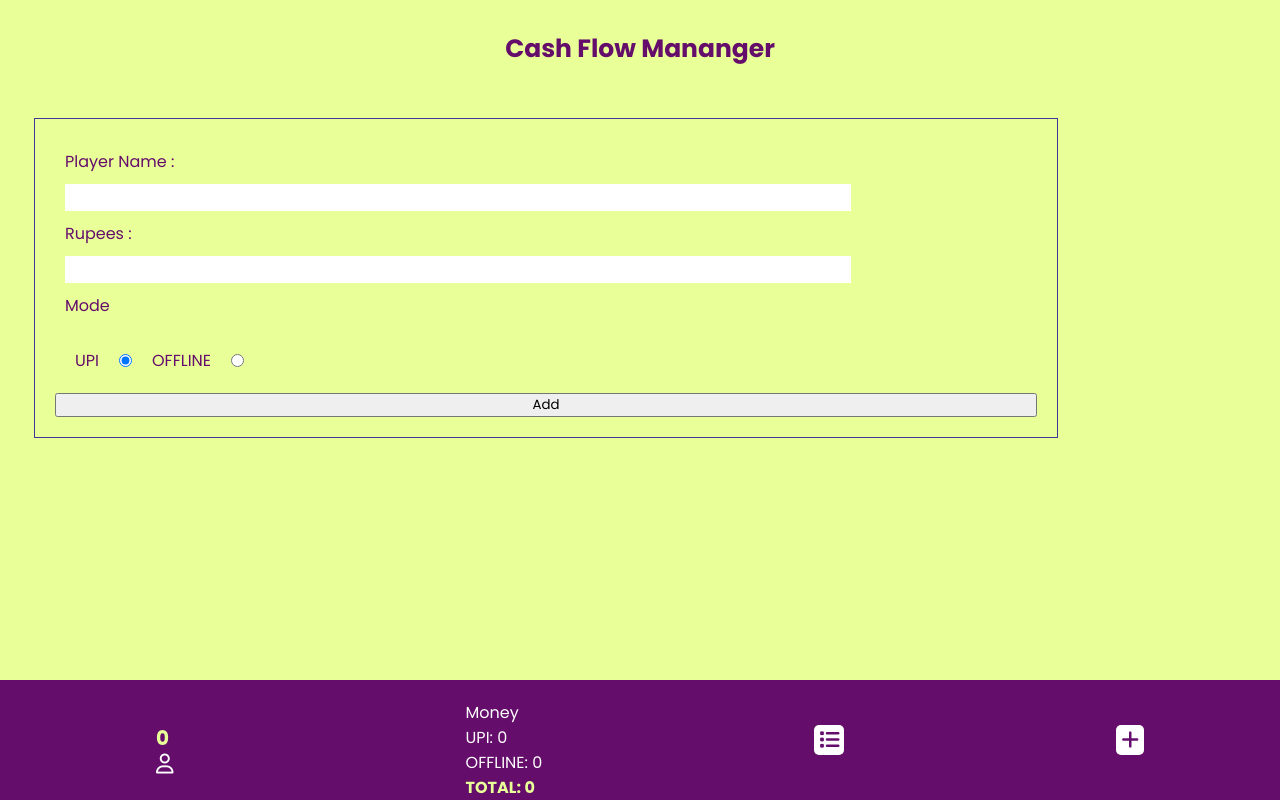
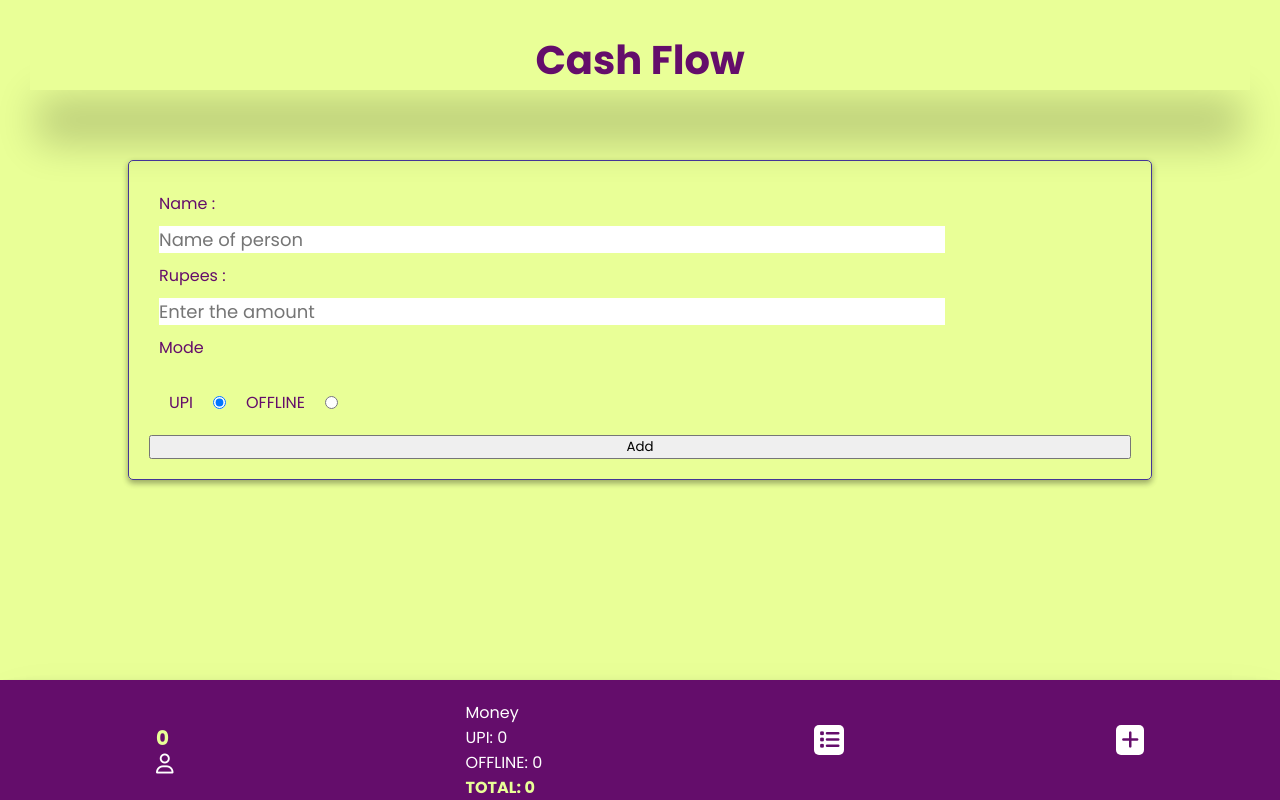
Before and after one commit to Anandkp6937/footballmaneger, a plain HTML site: page index.html in a window 1280 px wide. Drawn offline with Linux system fonts and the light colour scheme.

Commit message:
Changed the name of Project

```diff
--- a/index.html
+++ b/index.html
@@ -15,15 +15,15 @@
 <body>
 
         <!-- <header>FootBall Manager</header> -->
-         <header>Cash Flow Mananger</header>
+         <header>Cash Flow</header>
         <form action="" class="form">
             <div class="sec">
-                <label for="playerName">Player Name :</label>
-                <input type="text" name="playerName" id="pname">
+                <label for="playerName">Name :</label>
+                <input type="text" name="playerName" placeholder="Name of person" id="pname">
             </div>
            <div class="sec">
             <label for="Rupees">Rupees :</label>
-            <input type="text" name="Rupees" id="rupi">
+            <input type="text" name="Rupees" id="rupi" placeholder="Enter the amount">
            </div>
             <div class="sec">
                 <label class="moded"for="mode">Mode</label>
--- a/style.css
+++ b/style.css
@@ -15,10 +15,11 @@ body{
 
 }
 header{
-    font-size:25px;
+    font-size:40px;
     text-align: center;
     margin:30px;
     font-weight: bold;
+    box-shadow: rgba(0, 0, 0, 0.2) 0px 60px 40px -7px;
 }
 label{
     width:200px;
@@ -27,13 +28,16 @@ label{
     margin:10px;
 }
 form{
-    margin-left:34px;
-margin-top:50px;
+position: absolute;
+top:20%;
+left:10%;
 padding:20px;
 border:1px solid rgb(68, 54, 151);
 display: flex;
 flex-direction: column;
 width:80%;
+border-radius:5px;
+box-shadow: rgba(0, 0, 0, 0.16) 0px 3px 6px, rgba(0, 0, 0, 0.23) 0px 3px 6px;
 }
 
 .rad{
@@ -50,7 +54,8 @@ input[type="text"]{
     font-size:18px;
     border:none;
     outline: none;
-    width:80%
+    width:80%;
+
     /* padding:5px; */
 }
 input[type="text"]:focus{
@@ -68,6 +73,7 @@ input[type="text"]:focus{
     justify-content:space-around;
     align-items: center;
     /* height:50px; */
+    box-shadow: rgba(0, 0, 0, 0.07) 0px 1px 2px, rgba(0, 0, 0, 0.07) 0px 2px 4px, rgba(0, 0, 0, 0.07) 0px 4px 8px, rgba(0, 0, 0, 0.07) 0px 8px 16px, rgba(0, 0, 0, 0.07) 0px 16px 32px, rgba(0, 0, 0, 0.07) 0px 32px 64px;
 }
 i,.no {
 color:#fff;
```
